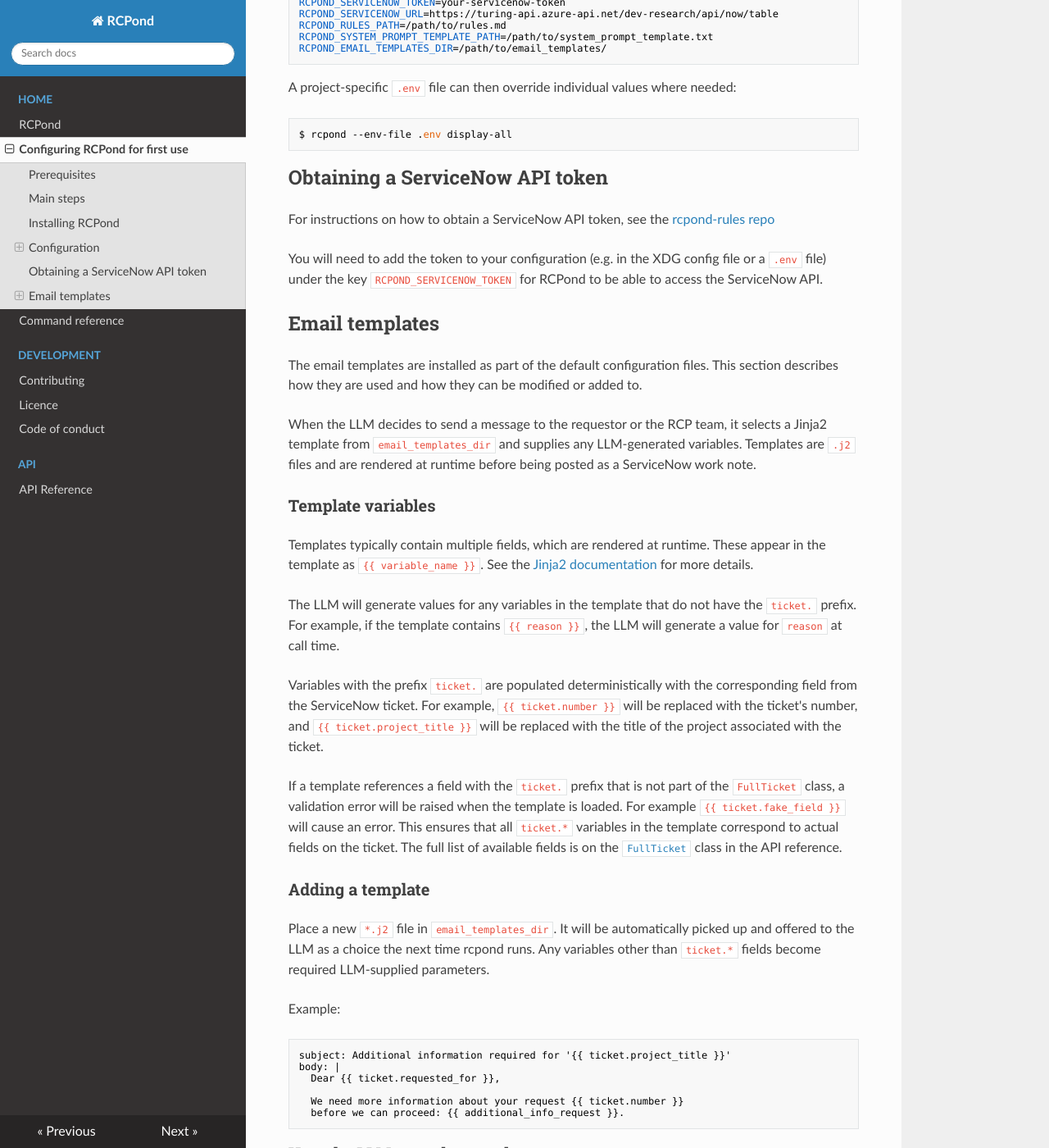
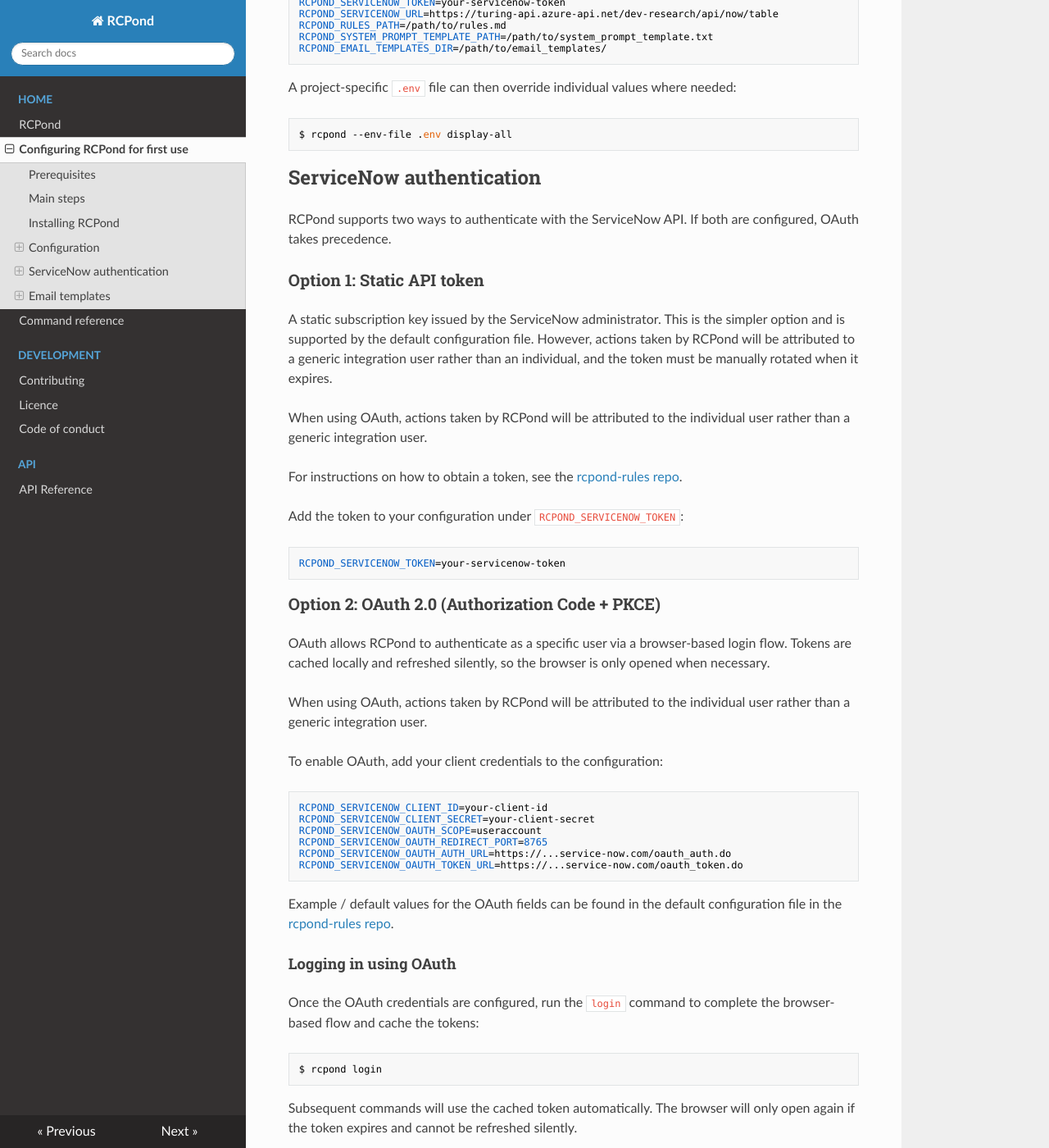
Before and after one commit to alan-turing-institute/rcpond, an MkDocs documentation site: the page built from docs/configuration.md, in a window 1280 px wide and 1400 px high, scrolled down 1903 px. Shown: the whole window at 82% size. Built offline with MkDocs 1.6.1, drawn with Linux system fonts in a browser that asks for light colours; nearby versions of some CDN libraries; some of the changed text lies outside the part shown.

Commit message:
update docs with OAuth details

````diff
--- a/docs/configuration.md
+++ b/docs/configuration.md
@@ -90,11 +90,55 @@
 $ rcpond --env-file .env display-all
 ```
 
-## Obtaining a ServiceNow API token
+## ServiceNow authentication
 
-For instructions on how to obtain a ServiceNow API token, see the [rcpond-rules repo](https://github.com/alan-turing-institute/rcpond-rules)
+RCPond supports two ways to authenticate with the ServiceNow API. If both are configured, OAuth takes precedence.
 
-You will need to add the token to your configuration (e.g. in the XDG config file or a `.env` file) under the key `RCPOND_SERVICENOW_TOKEN` for RCPond to be able to access the ServiceNow API.
+### Option 1: Static API token
+
+A static subscription key issued by the ServiceNow administrator. This is the simpler option and is supported by the default configuration file. However, actions taken by RCPond will be attributed to a generic integration user rather than an individual, and the token must be manually rotated when it expires.
+
+When using OAuth, actions taken by RCPond will be attributed to the individual user rather than a generic integration user.
+
+For instructions on how to obtain a token, see the [rcpond-rules repo](https://github.com/alan-turing-institute/rcpond-rules).
+
+Add the token to your configuration under `RCPOND_SERVICENOW_TOKEN`:
+
+```
+RCPOND_SERVICENOW_TOKEN=your-servicenow-token
+```
+
+### Option 2: OAuth 2.0 (Authorization Code + PKCE)
+
+OAuth allows RCPond to authenticate as a specific user via a browser-based login flow. Tokens are cached locally and refreshed silently, so the browser is only opened when necessary.
+
+When using OAuth, actions taken by RCPond will be attributed to the individual user rather than a generic integration user.
+
+To enable OAuth, add your client credentials to the configuration:
+
+```
+RCPOND_SERVICENOW_CLIENT_ID=your-client-id
+RCPOND_SERVICENOW_CLIENT_SECRET=your-client-secret
+RCPOND_SERVICENOW_OAUTH_SCOPE=useraccount
+RCPOND_SERVICENOW_OAUTH_REDIRECT_PORT=8765
+RCPOND_SERVICENOW_OAUTH_AUTH_URL=https://...service-now.com/oauth_auth.do
+RCPOND_SERVICENOW_OAUTH_TOKEN_URL=https://...service-now.com/oauth_token.do
+```
+
+Example / default values for the OAuth fields can be found in the default configuration file in the [rcpond-rules repo](https://github.com/alan-turing-institute/rcpond-rules).
+
+
+#### Logging in using OAuth
+
+Once the OAuth credentials are configured, run the `login` command to complete the browser-based flow and cache the tokens:
+
+```bash
+$ rcpond login
+```
+
+Subsequent commands will use the cached token automatically. The browser will only open again if the token expires and cannot be refreshed silently.
+
+Tokens are stored at `$XDG_CACHE_HOME/rcpond/tokens.json` (default: `~/.cache/rcpond/tokens.json`) with permissions `0600`.
 
 
 ## Email templates
````
